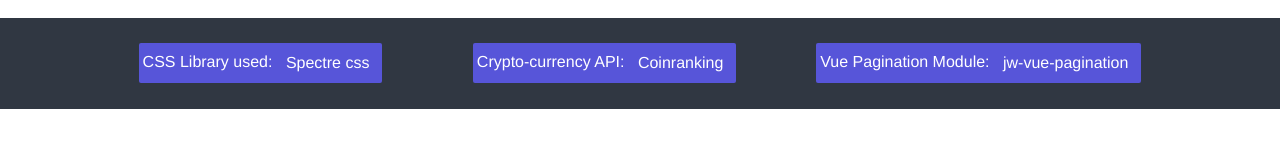
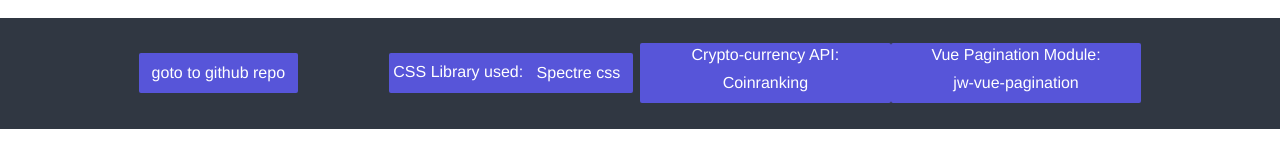
Before and after one commit to nandu1336/vue-task-for-transzact, a Vue app: page / in a window 1280 px wide. Shown: the part 159-312 px from the top of the page. Built offline with nearby package versions, Linux system fonts and the light colour scheme; no server answers.

Commit message:
1.Express server is created and now the vue front is served using it.

```diff
--- a/src/api/api.js
+++ b/src/api/api.js
@@ -1,7 +1,7 @@
 import axios from "axios";
 import store from "../store/index.js";
 
-const apiKey = "coinranking5b28e3dd48b69de5eed1338b17c63c896ad0ea3d341f007f";
+const apiKey = "coinranking8ca85afe2cff95368f950772b2005d389702d60a30188905";
 const proxyurl = "https://cors-anywhere.herokuapp.com/";
 const apiurl = "https://api.coinranking.com/v2/coins";
 let coniObjects = [];
@@ -27,7 +27,7 @@
 
 
 export default get_data;
-window.setInterval(() => {
-    get_data();
-    store.commit('setLastRefreshTime', new Date().toLocaleTimeString().split("(")[0]);
-}, store.state.refreshRate * 1000);
+// window.setInterval(() => {
+//     get_data();
+//     store.commit('setLastRefreshTime', new Date().toLocaleTimeString().split("(")[0]);
+// }, store.state.refreshRate * 1000);
--- a/src/main.js
+++ b/src/main.js
@@ -1,6 +1,7 @@
 import { createApp } from "vue";
 import App from "./App.vue";
 import store from "./store";
+
 import "../node_modules/spectre.css/dist/spectre.min.css";
 import "../node_modules/spectre.css/dist/spectre-exp.min.css";
 import "../node_modules/spectre.css/dist/spectre-icons.min.css";
--- a/src/views/footer-component.vue
+++ b/src/views/footer-component.vue
@@ -1,6 +1,15 @@
 <template>
   <div class="container bg-dark">
     <footer class="bg-dark navbar columns col-10 col-mx-auto">
+      <section class="navbar-section">
+        <span class="label label-primary">
+          <a
+            href="https://github.com/nandu1336/vue-task-for-transzact"
+            class="btn btn-link text-light"
+            >goto to github repo</a
+          ></span
+        >
+      </section>
       <section class="navbar-section">
         <span class="label label-primary"
           >CSS Library used:
```
Also changed, not shown: package.json (+17 -2 lines), serve.js (added, +16 -0 lines), 2 other files (tests, documents, lock files or other folders).
